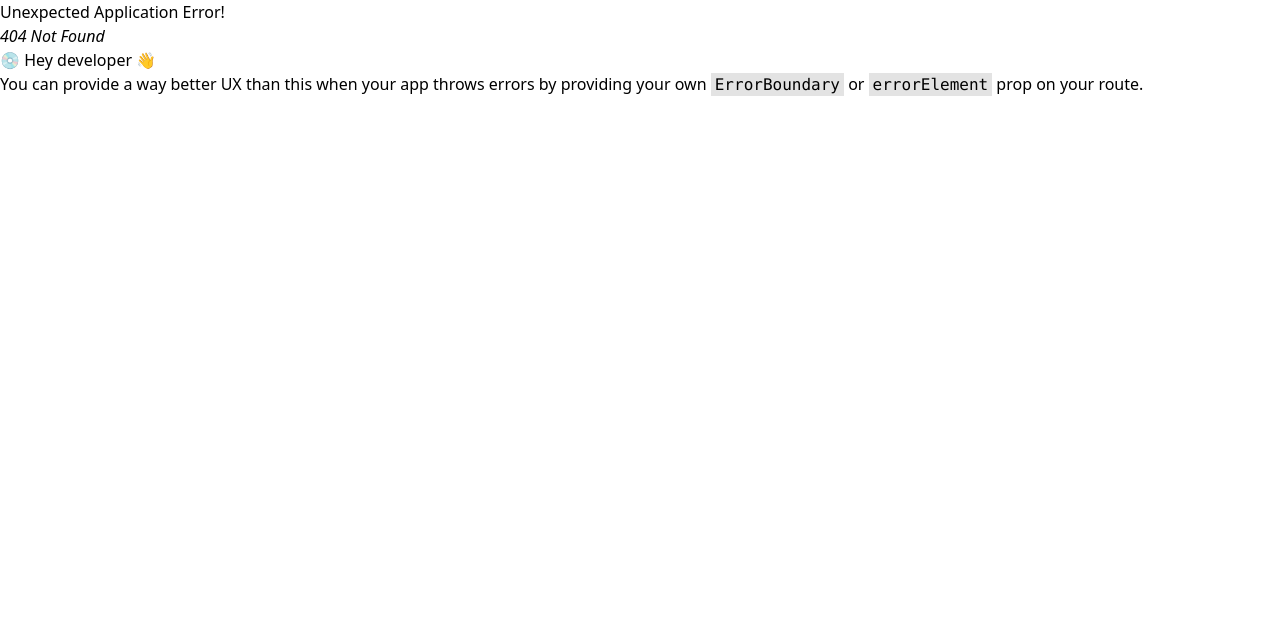
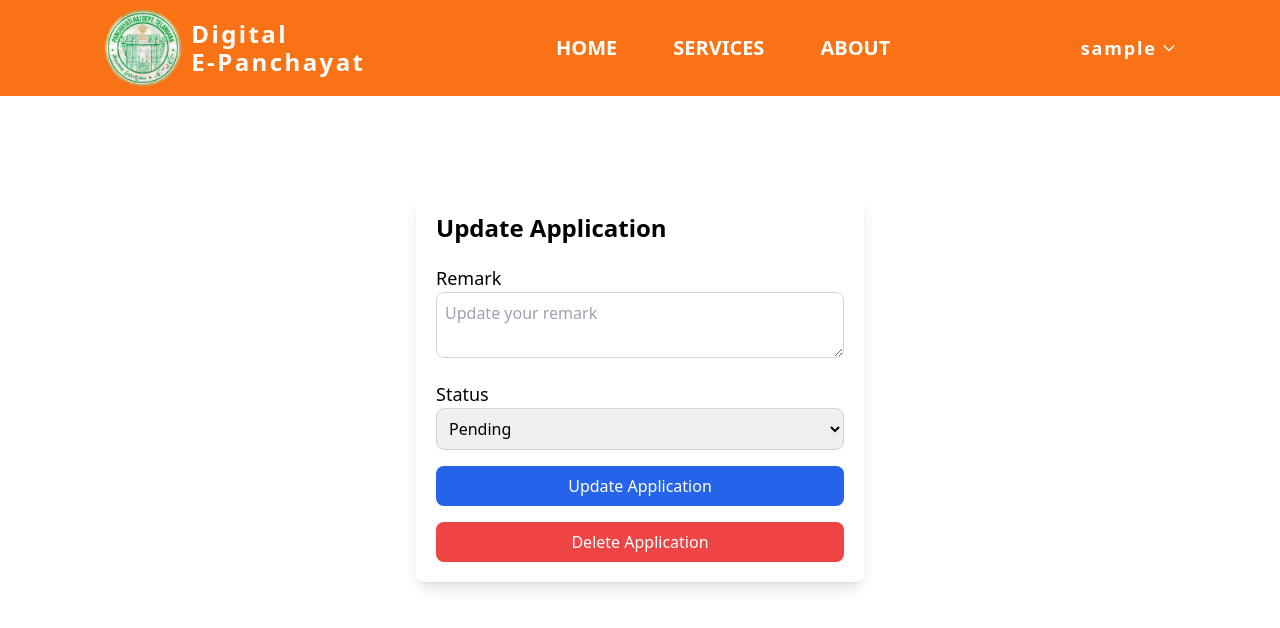
Before and after one commit to Naveenvk29/Digital-E-Gram-Panchayat, a React (Vite) app in the folder client/: page /staff/applications/1/update in a window 1280 px wide. Before the commit this address had no page. Shown: the top 628 px of the page. Built offline with nearby package versions, Linux system fonts and the light colour scheme; sample sign-in values are in the browser's storage.

Commit message:
add staff udated page

```diff
--- a/client/src/components/ApplicationID.jsx
+++ b/client/src/components/ApplicationID.jsx
@@ -1,12 +1,14 @@
 import { useGetApplicationByIdQuery } from "../redux/api/applicationApi";
-import { useParams } from "react-router-dom";
+import { useParams, Link, useNavigate } from "react-router-dom";
 import { format } from "date-fns";
+
 const ApplicationID = () => {
   const { id } = useParams();
 
   const { data } = useGetApplicationByIdQuery(id);
 
-  console.log(data);
+  const navigate = useNavigate();
+
   const formattedAppliedAt = data?.appliedAt
     ? format(new Date(data.appliedAt), "MMM d, yyyy")
     : "N/A";
@@ -15,24 +17,52 @@ const ApplicationID = () => {
     : "N/A";
 
   return (
+    <>
+      <div className="max-w-screen-md mx-auto">
+        <div className="my-5">
+          <Link
+            className="text-lg font-medium hover:text-blue-500 hover:underline "
+            onClick={() => {
+              navigate(-1);
+            }}
+          >
+            Go back
+          </Link>
+        </div>
+        <div className="mt-5 flex flex-col items-center">
           <div>
-      <h1>Application ID: {data?._id}</h1>
-      <p>
-        <strong>Service Title:</strong> {data?.service?.title || "N/A"}
-        <p>
-          <strong>Remark:</strong> {data?.remark || "N/A"}
+            <h1 className="text-4xl font-bold mr-5">
+              Application ID: {data?._id}
+            </h1>
+            <h2 className="my-5 text-2xl font-semibold">
+              <strong>Service Title:</strong>{" "}
+              <span className="text-lg font-medium">
+                {data?.service?.title || "N/A"}
+              </span>
+              <p className="text-xl">
+                <strong>Remark:</strong>{" "}
+                <span className="text-lg font-medium">
+                  {data?.remark || "N/A"}
+                </span>
               </p>
-      </p>
-      <p>
+            </h2>
+            <p className="text-lg font-medium">
               <strong>Status:</strong> {data?.status}
             </p>
-      <p>
+            <p className="text-lg font-medium">
               <strong>Submitted At:</strong> {formattedAppliedAt}
             </p>
-      <p>
+            <p className="text-lg font-medium">
               <strong>Last Updated At:</strong> {formattedUdatedAt}
             </p>
           </div>
+          <div>
+            <Link to={`/staff/applications/${data?._id}/update`}>Update</Link>
+            <Link></Link>
+          </div>
+        </div>
+      </div>
+    </>
   );
 };
 
--- a/client/src/components/ApplictionCard.jsx
+++ b/client/src/components/ApplictionCard.jsx
@@ -1,15 +1,6 @@
-import { format } from "date-fns"; // Optional for date formatting
 import { Link } from "react-router-dom";
 
 const ApplictionCard = ({ data }) => {
-  const formattedAppliedAt = data?.appliedAt
-    ? format(new Date(data.appliedAt), "MMM d, yyyy")
-    : "N/A";
-  const formattedUdatedAt = data?.updatedAt
-    ? format(new Date(data.updatedAt), "MMM d, yyyy")
-    : "N/A";
-  console.log(data);
-
   return (
     <div className="p-5 w-fit border border-gray-300 rounded-lg shadow-lg">
       <p>
--- a/client/src/main.jsx
+++ b/client/src/main.jsx
@@ -15,6 +15,7 @@ import Login from "./pages/Auth/Login.jsx";
 import Register from "./pages/Auth/Register.jsx";
 import Services from "./pages/Service/Services.jsx";
 import ServiceDetails from "./pages/Service/ServiceDetails.jsx";
+import Home from "./pages/Home/Home.jsx";
 // userRoutes
 import PrivateRoutes from "./pages/User/PrivateRoutes.jsx";
 import Profile from "./pages/User/Profile.jsx";
@@ -24,9 +25,12 @@ import AppilcationStatus from "./pages/Application/AppilcationStatus.jsx";
 import GetApliction from "./pages/Staff/GetApliction.jsx";
 import ApplicationID from "./components/ApplicationID.jsx";
 import StaffRoutes from "./pages/Staff/StaffRoutes.jsx";
+import UpdateApliction from "./pages/Staff/UpdateApliction.jsx";
+
 const routes = createBrowserRouter(
   createRoutesFromElements(
     <Route path="" element={<App />}>
+      <Route path="/" element={<Home />} />
       <Route path="/login" element={<Login />} />
       <Route path="/register" element={<Register />} />
       <Route path="/services" element={<Services />} />
@@ -35,13 +39,18 @@ const routes = createBrowserRouter(
       <Route path="" element={<PrivateRoutes />}>
         <Route path="/profile" element={<Profile />} />
         <Route path="/services/:id" element={<ServiceDetails />} />
+
+        <Route path="/application-status/:id" element={<AppilcationStatus />} />
       </Route>
-      <Route path="/application-status/:id" element={<AppilcationStatus />} />
 
       {/* staff */}
       <Route path="" element={<StaffRoutes />}>
         <Route path="/staff/applications" element={<GetApliction />} />
         <Route path="/staff/applications/:id" element={<ApplicationID />} />
+        <Route
+          path="/staff/applications/:id/update"
+          element={<UpdateApliction />}
+        />
       </Route>
 
       {/* admin */}
--- /dev/null
+++ b/client/src/pages/Home/Home.jsx
@@ -0,0 +1,7 @@
+import React from "react";
+
+const Home = () => {
+  return <div></div>;
+};
+
+export default Home;
--- a/client/src/pages/Home/Navigation.jsx
+++ b/client/src/pages/Home/Navigation.jsx
@@ -88,8 +88,11 @@ const Navigation = () => {
                 </Link>
               )}
               {userInfo?.role === "staff" && (
-                <Link className=" flex items-center text-[1.1vw] my-3  ">
-                  <h1>staff-dashBord</h1>
+                <Link
+                  to="/staff/applications"
+                  className=" flex items-center text-[1.1vw] my-3  "
+                >
+                  <h1>Get Applictions</h1>
                 </Link>
               )}
 
--- a/client/src/pages/Staff/GetApliction.jsx
+++ b/client/src/pages/Staff/GetApliction.jsx
@@ -1,18 +1,42 @@
 import { useGetAllApplicationsQuery } from "../../redux/api/applicationApi";
 import ApplictionCard from "../../components/ApplictionCard";
+import { Link, useNavigate } from "react-router-dom";
+
 const GetApliction = () => {
   const { data, isLoading } = useGetAllApplicationsQuery(); // Added error state handling
-  console.log(data);
+
+  const navigate = useNavigate();
+
   return (
     <div>
       {isLoading ? (
         <p>Loading...</p>
       ) : (
-        <div>
-          <h1>All Applications</h1>
+        <div className="max-w-screen-xl mx-auto">
+          <div className="my-5">
+            <Link
+              className="text-lg font-medium hover:text-blue-500 hover:underline "
+              onClick={() => {
+                navigate(-1);
+              }}
+            >
+              Go back
+            </Link>
+          </div>
+          <h1 className="text-3xl font-bold my-5">
+            All Applications <span>{data.length}</span>
+          </h1>
           {/* Map through the applications and render them */}
+
           {data?.map((application) => (
-            <div key={application.id}>
+            <div key={application.id} className="flex flex-wrap my-5 gap-10">
+              <ApplictionCard data={application} />
+              <ApplictionCard data={application} />
+              <ApplictionCard data={application} />
+              <ApplictionCard data={application} />
+              <ApplictionCard data={application} />
+              <ApplictionCard data={application} />
+              <ApplictionCard data={application} />
               <ApplictionCard data={application} />
             </div>
           ))}
--- /dev/null
+++ b/client/src/pages/Staff/UpdateApliction.jsx
@@ -0,0 +1,106 @@
+import {
+  useUpdateApplicationMutation,
+  useDeleteApplicationMutation,
+} from "../../redux/api/applicationApi";
+import { useState } from "react";
+import { toast } from "react-toastify";
+import { useParams, useNavigate } from "react-router-dom";
+
+const UpdateApplication = () => {
+  const { id } = useParams();
+  const navigate = useNavigate();
+
+  const [remark, setRemark] = useState("");
+  const [status, setStatus] = useState("");
+
+  const [updateApplicationMutationCall, { isLoading: updateLoading }] =
+    useUpdateApplicationMutation();
+  const [deleteApplicationMutationCall, { isLoading: deleteLoading }] =
+    useDeleteApplicationMutation();
+
+  const handleUpdate = async (e) => {
+    e.preventDefault();
+
+    try {
+      await updateApplicationMutationCall({
+        id,
+        remark,
+        status,
+      }).unwrap();
+
+      toast.success("Application updated successfully!");
+      navigate(`/application-status/${id}`);
+    } catch (error) {
+      console.error("Update error:", error);
+      toast.error(
+        error?.data?.message ||
+          "Failed to update application. Please try again."
+      );
+    }
+  };
+  const handleDelete = async () => {
+    if (!window.confirm("Are you sure you want to delete this application?"))
+      return;
+
+    try {
+      await deleteApplicationMutationCall(id).unwrap();
+      toast.success("Application deleted successfully!");
+      navigate("/staff/applications");
+    } catch (error) {
+      toast.error(
+        error?.data?.message ||
+          "Failed to delete application. Please try again."
+      );
+    }
+  };
+  return (
+    <div className="max-w-md mx-auto my-24  rounded-lg shadow-lg">
+      <div className="p-5">
+        <h1 className="text-2xl font-bold mb-5">Update Application</h1>
+        <form onSubmit={handleUpdate} className="space-y-4">
+          <div>
+            <label className="block text-lg font-medium">Remark</label>
+            <textarea
+              className="w-full p-2 border border-gray-300 rounded-lg"
+              value={remark}
+              onChange={(e) => setRemark(e.target.value)}
+              placeholder="Update your remark"
+            />
+          </div>
+
+          <div>
+            <label className="block text-lg font-medium">Status</label>
+            <select
+              className="w-full p-2 border border-gray-300 rounded-lg"
+              value={status}
+              onChange={(e) => setStatus(e.target.value)}
+            >
+              <option value="pending">Pending</option>
+              <option value="approved">Approved</option>
+              <option value="rejected">Rejected</option>
+            </select>
+          </div>
+
+          <button
+            type="submit"
+            className={`w-full py-2 px-4 bg-blue-600 text-white rounded-lg ${
+              updateLoading ? "opacity-50 cursor-not-allowed" : ""
+            }`}
+            disabled={updateLoading}
+          >
+            {updateLoading ? "Updating..." : "Update Application"}
+          </button>
+          <button
+            type="button"
+            className="w-full py-2 px-4 bg-red-500 text-white rounded-lg"
+            onClick={handleDelete}
+          >
+            {deleteLoading ? "Deleting..." : "Delete Application"}
+          </button>
+        </form>
+      </div>
+    </div>
+  );
+};
+
+export default UpdateApplication;
--- a/client/src/pages/Staff/menu/StaffMenu.jsx
+++ /dev/null
@@ -1,48 +0,0 @@
-import { useState } from "react";
-import { NavLink } from "react-router-dom";
-import { FaTimes } from "react-icons/fa";
-
-const StaffMenu = () => {
-  const [isMenuOpen, setIsMenuOpen] = useState(false);
-  const handleToggleMenu = () => setIsMenuOpen(!isMenuOpen);
-
-  return (
-    <>
-      <button
-        className={`${
-          isMenuOpen ? "top-2 right-2" : "top-5 right-7"
-        } bg-[#1A5319] p-2 fixed rounded-lg`}
-        onClick={handleToggleMenu}
-      >
-        {isMenuOpen ? (
-          <FaTimes className="text-white" />
-        ) : (
-          <>
-            <div className="w-6 h-0.5 bg-gray-200 my-1"></div>
-            <div className="w-6 h-0.5 bg-gray-200 my-1"></div>
-            <div className="w-6 h-0.5 bg-gray-200 my-1"></div>
-          </>
-        )}
-      </button>
-      {isMenuOpen && (
-        <section className="bg-[#254336] p-4 fixed right-7 top-5">
-          <ul className="list-none mt-2">
-            <li>
-              <NavLink
-                className="list-item  py-2 px-3   mb-5 hover:bg-black rounded-sm"
-                to="/admin/dashboard"
-                style={({ isActive }) => ({
-                  color: isActive ? "greenyellow" : "white",
-                })}
-              >
-                Aplication
-              </NavLink>
-            </li>
-          </ul>
-        </section>
-      )}
-    </>
-  );
-};
-
-export default StaffMenu;
--- a/client/src/redux/api/applicationApi.js
+++ b/client/src/redux/api/applicationApi.js
@@ -23,8 +23,8 @@ const applicationApi = apiSlice.injectEndpoints({
       }),
     }),
     updateApplication: builder.mutation({
-      query: (id, data) => ({
-        url: `${APPLICATION_URL}/${id}`,
+      query: ({ id, ...data }) => ({
+        url: `${APPLICATION_URL}/${id}`, // Append the application ID to the correct base URL
         method: "PUT",
         body: data,
       }),
```
Lines whose indentation alone changed are shown as unchanged.
